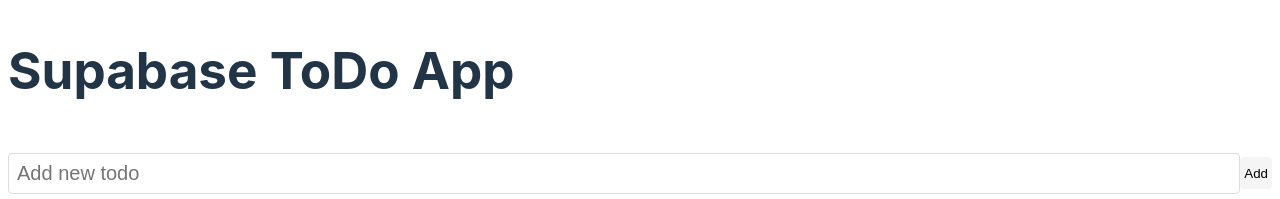
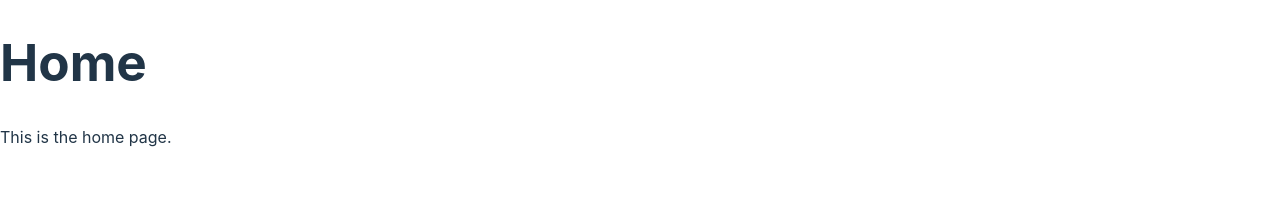
Before and after one commit to KadoProG/supabase-prac-react, a React (Vite) app: page / in a window 1280 px wide. Shown: the top 199 px of the page. Built offline with nearby package versions, Linux system fonts and the light colour scheme; no server answers.

Commit message:
update エンドポイント修正

```diff
--- a/src/pages/HomePage.tsx
+++ b/src/pages/HomePage.tsx
@@ -1,4 +1,8 @@
 import React from 'react';
-import { TodoList } from '@/components/todo/TodoList';
 
-export const HomePage: React.FC = () => <TodoList />;
+export const HomePage: React.FC = () => (
+  <div>
+    <h1>Home</h1>
+    <p>This is the home page.</p>
+  </div>
+);
--- /dev/null
+++ b/src/pages/TodoPage.tsx
@@ -0,0 +1,4 @@
+import React from 'react';
+import { TodoList } from '@/components/todo/TodoList';
+
+export const TodoPage: React.FC = () => <TodoList />;
--- a/src/routes/Router.tsx
+++ b/src/routes/Router.tsx
@@ -1,6 +1,7 @@
 import { HomePage } from '@/pages/HomePage';
 import { LoginPage } from '@/pages/LoginPage';
 import { NewUserPage } from '@/pages/NewUserPage';
+import { TodoPage } from '@/pages/TodoPage';
 import React from 'react';
 import { BrowserRouter, Route, Routes } from 'react-router-dom';
 
@@ -8,6 +9,7 @@ export const MyRouter: React.FC = () => (
   <BrowserRouter>
     <Routes>
       <Route path="/" element={<HomePage />} />
+      <Route path="/todo" element={<TodoPage />} />
       <Route path="/login" element={<LoginPage />} />
       <Route path="/new" element={<NewUserPage />} />
     </Routes>
```
